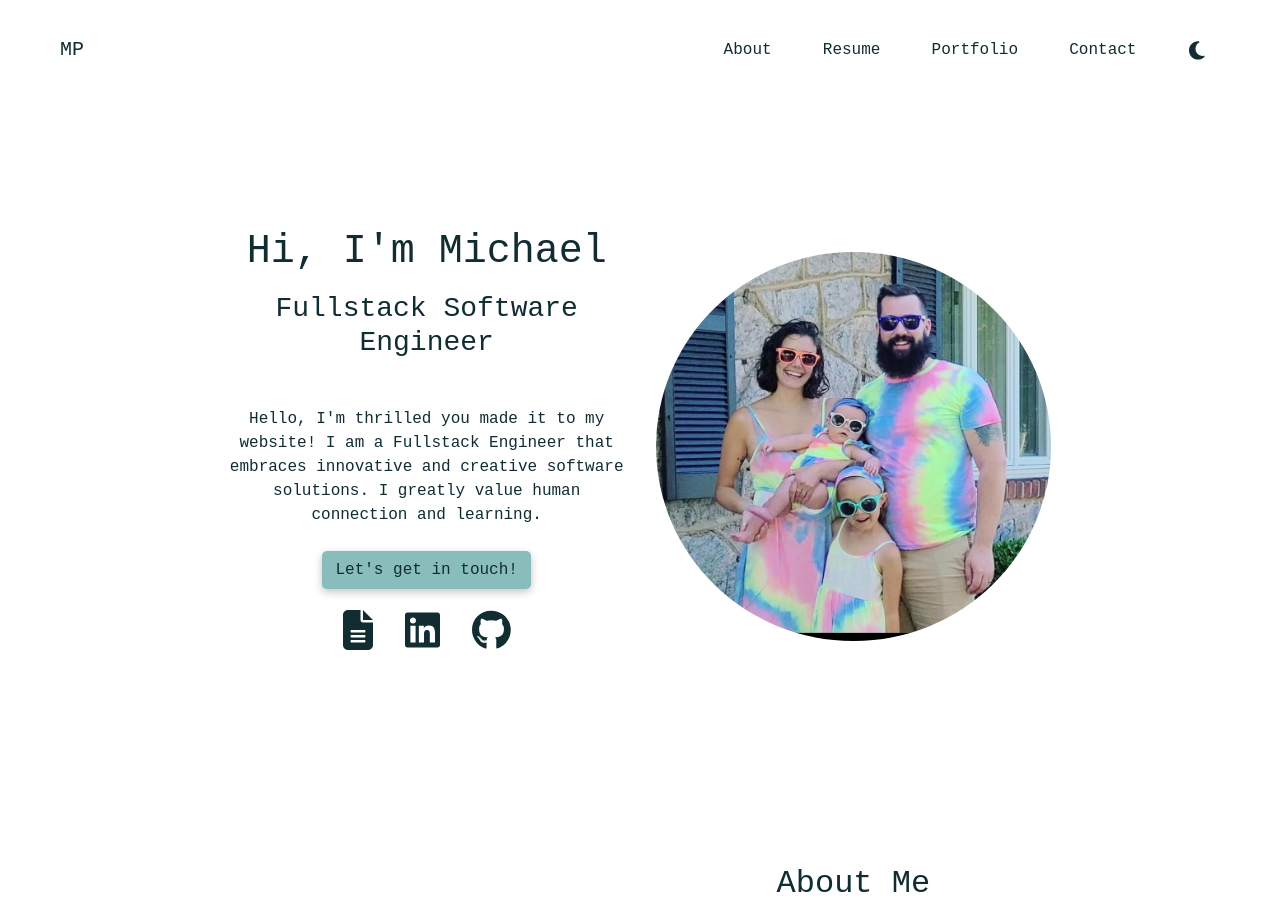
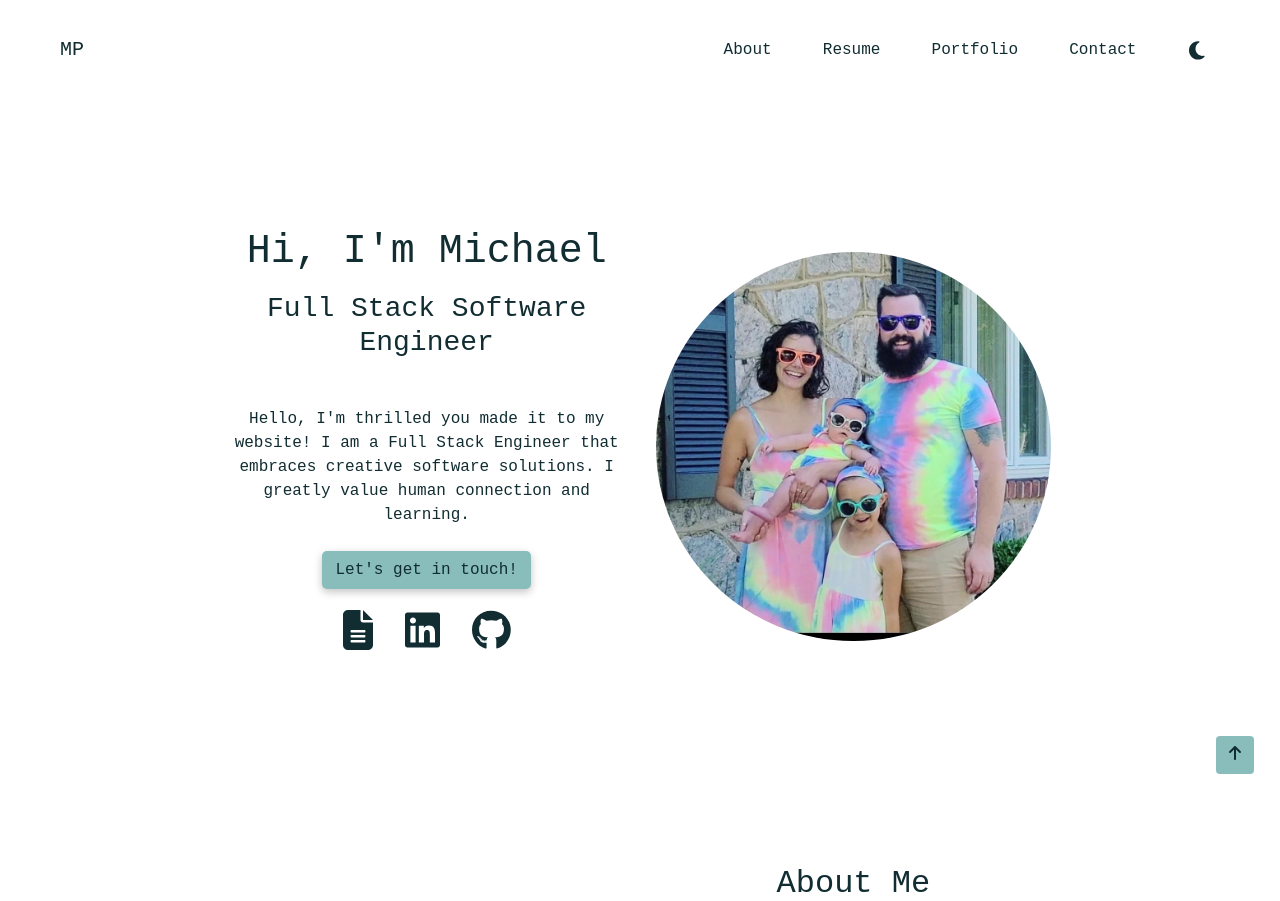
Before and after one commit to pagman77/personal-website, a Next.js app: page / in a window 1280 px wide. Shown: the top 901 px of the page. Built offline with nearby package versions, Linux system fonts and the light colour scheme.

Commit message:
update home and about me sections, attach updated resume, add button component for scroll to top feature.

```diff
--- a/comps/About.js
+++ b/comps/About.js
@@ -15,8 +15,8 @@ export default function About() {
             Software Engineer && Musician
           </h5>
           <p>
-            I have spent my life consistently learning, growing, and exploring as a musician. I found that this directly correlates to being a successful software engineer. I have spent the last decade combining my experiences in music with a career in retail before I made the pivot into the Fullstack Web Development program at&nbsp;
-            <a href="http://www.rithmschool.com" target="blank">Rithm School</a>. I enjoy leveraging my skills in all three industries to provide innovative, creative, and meaningful solutions as a software engineer.
+            I have spent my life consistently learning, growing, and exploring new ideas as a musician since I began playing at the age of ten. To my surprise these core values also correlate to being a successful software engineer. I have spent the last decade combining my experiences in music with a career in retail before I made the recent pivot into the Full Stack Web Development program at&nbsp;
+            <a href="http://www.rithmschool.com" target="blank">Rithm School</a>. Rithm provided me with the tools, confidence, and resources to leverage my previous experiences to be creative in my approach. I enjoy leveraging my skills in all three industries to provide creative and impactful solutions as a software engineer.
           </p>
         </div>
       </div>
--- a/comps/Home.js
+++ b/comps/Home.js
@@ -10,12 +10,12 @@ export default function Home() {
       <div className="row align-items-center justify-content-center">
         <div className="col-sm-12 col-md-4 text-center">
           <h1 className='mb-3'>Hi, I&apos;m Michael</h1>
-          <h3 className='mb-5'>Fullstack Software Engineer</h3>
-          <p className='mb-4'>Hello, I&apos;m thrilled you made it to my website! I am a Fullstack Engineer that embraces innovative and creative software solutions. I greatly value human connection and learning.</p>
+          <h3 className='mb-5'>Full Stack Software Engineer</h3>
+          <p className='mb-4'>Hello, I&apos;m thrilled you made it to my website! I am a Full Stack Engineer that embraces creative software solutions. I greatly value human connection and learning.</p>
           <div>
             <a id="contact-btn" className="btn mb-3" href="#contact">Let&apos;s get in touch!</a>
             <div className='mb-2'>
-              <a href="/paglione_resume_10_29_22.pdf"
+              <a href="/paglione_resume_11_9_22.pdf"
                 download
                 role="button"><FontAwesomeIcon icon={faFileLines} /></a>
               <a href="https://www.linkedin.com/in/michael-paglione"
--- a/comps/Navbar.js
+++ b/comps/Navbar.js
@@ -31,7 +31,7 @@ export default function Navbar({ switchTheme, theme }) {
 
           <a href="#about" className="nav-link">About</a>
           <a className="nav-link"
-            href="/paglione_resume_10_29_22.pdf"
+            href="/paglione_resume_11_9_22.pdf"
             download
             role="button">Resume</a>
           <a href="#portfolio" className="nav-link">Portfolio</a>
--- /dev/null
+++ b/comps/ScrollButton.js
@@ -0,0 +1,12 @@
+import { faArrowUp } from "@fortawesome/free-solid-svg-icons";
+import { FontAwesomeIcon } from "@fortawesome/react-fontawesome";
+
+export default function ScrollButton({ scrollTop }) {
+  return (
+    <div className="btn-container">
+      <btn className="btn scroll-btn" onClick={scrollTop}>
+        <FontAwesomeIcon icon={faArrowUp} />
+      </btn>
+    </div>
+  );
+}
--- a/pages/index.js
+++ b/pages/index.js
@@ -7,8 +7,10 @@ import Contact from '../comps/Contact';
 import Footer from '../comps/Footer';
 import Navbar from '../comps/Navbar';
 import Portfolio from '../comps/Portfolio';
+import ScrollButton from '../comps/ScrollButton';
 
 import { PROJECTS } from '../misc/projects';
+
 
 export default function Main() {
 
@@ -20,6 +22,15 @@ export default function Main() {
   function switchTheme() {
     if (theme === "light") setTheme("dark");
     if (theme === "dark") setTheme("light");
+  }
+  /**
+   * Resets window scroll position.
+   */
+  function scrollTop() {
+    //WEBKIT
+    document.body.scrollTop = 0;
+    //BLINK/GECKO
+    document.documentElement.scrollTop = 0;
   }
 
   useEffect(function toggleTheme() {
@@ -39,6 +50,7 @@ export default function Main() {
       <Portfolio projects={PROJECTS} />
       <Contact />
       <Footer />
+      <ScrollButton scrollTop={scrollTop} />
     </>
   );
 }
--- a/styles/globals.css
+++ b/styles/globals.css
@@ -198,6 +198,26 @@ i{
  font-size: 1.6rem;
 }
 
+/* SCROLL BUTTON */
+
+.btn-container{
+ width: 9rem;
+ height: 9rem;
+ right: -5rem;
+ bottom: -5rem;
+ position: fixed;
+}
+
+.scroll-btn{
+ color: var(--btn-text);
+ background-color: var(--btn);
+}
+
+.scroll-btn:hover{
+ color: var(--btn);
+ background-color: var(--hover);
+}
+
 
 /* FOOTER */
 
```
Also changed, not shown: 2 other files (tests, documents, lock files or other folders).
